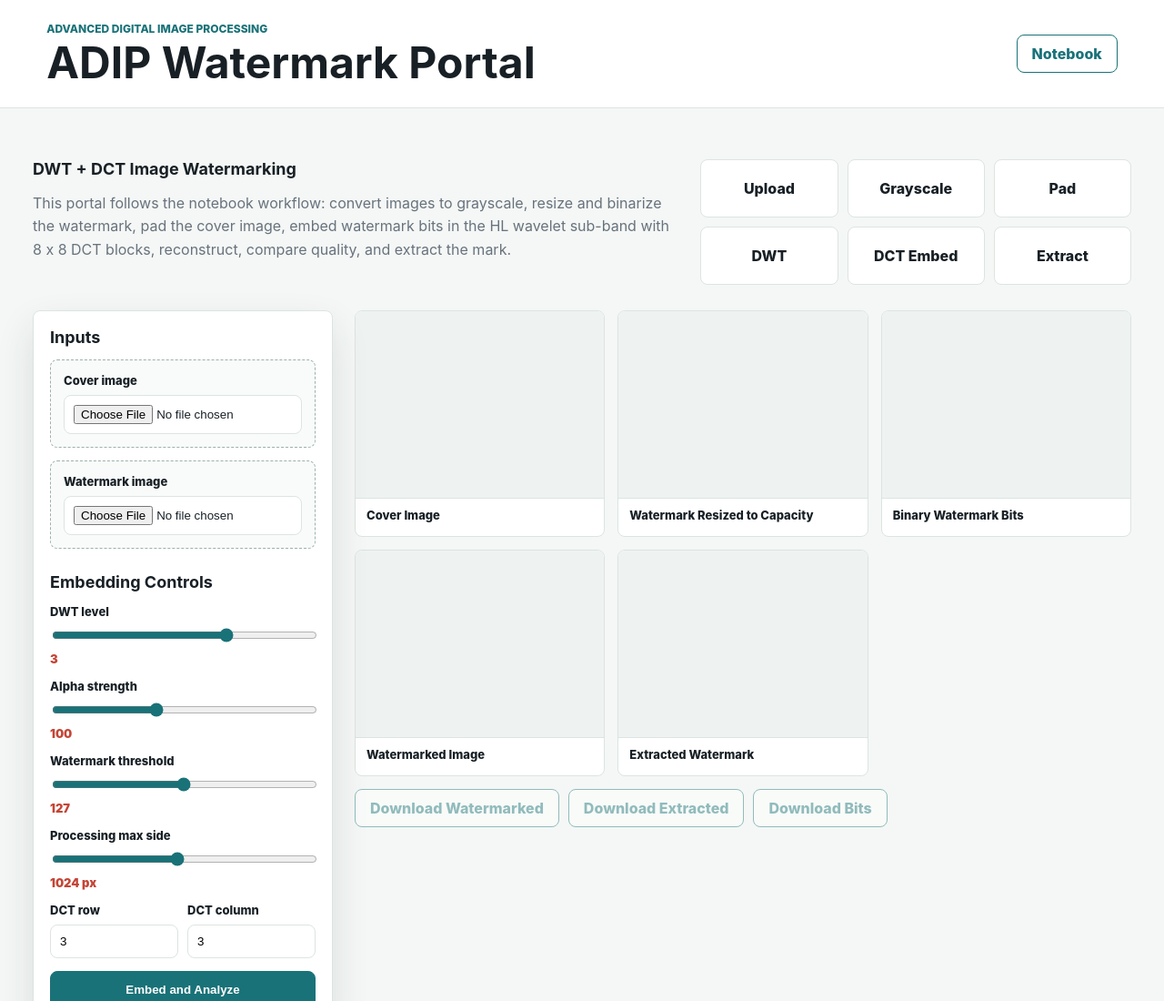
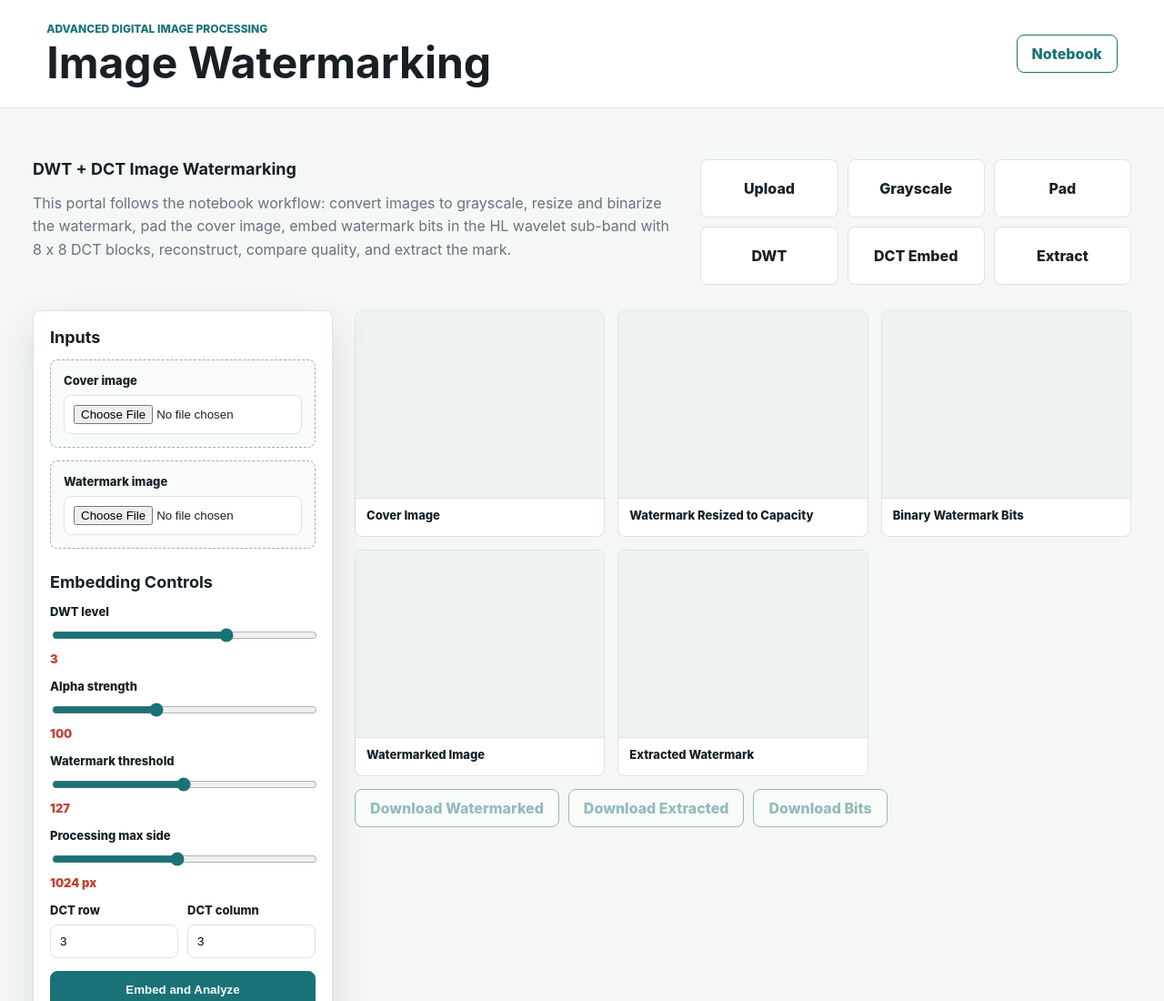
Before and after one commit to Aashnan-Rahman/ACADEMIC-PROJECTS, a plain HTML site: page ADIP Project/index.html in a window 1280 px wide. Shown: the top 1100 px of the page at 91% size. Drawn offline with Linux system fonts and the light colour scheme.

Commit message:
ADIP update

```diff
--- a/ADIP Project/index.html
+++ b/ADIP Project/index.html
@@ -10,7 +10,7 @@
     <header class="topbar">
       <div>
         <p class="eyebrow">Advanced Digital Image Processing</p>
-        <h1>ADIP Watermark Portal</h1>
+        <h1>Image Watermarking</h1>
       </div>
       <a class="ghost-link" href="./ADIP_Project_v4_3.ipynb" download>Notebook</a>
     </header>
```
